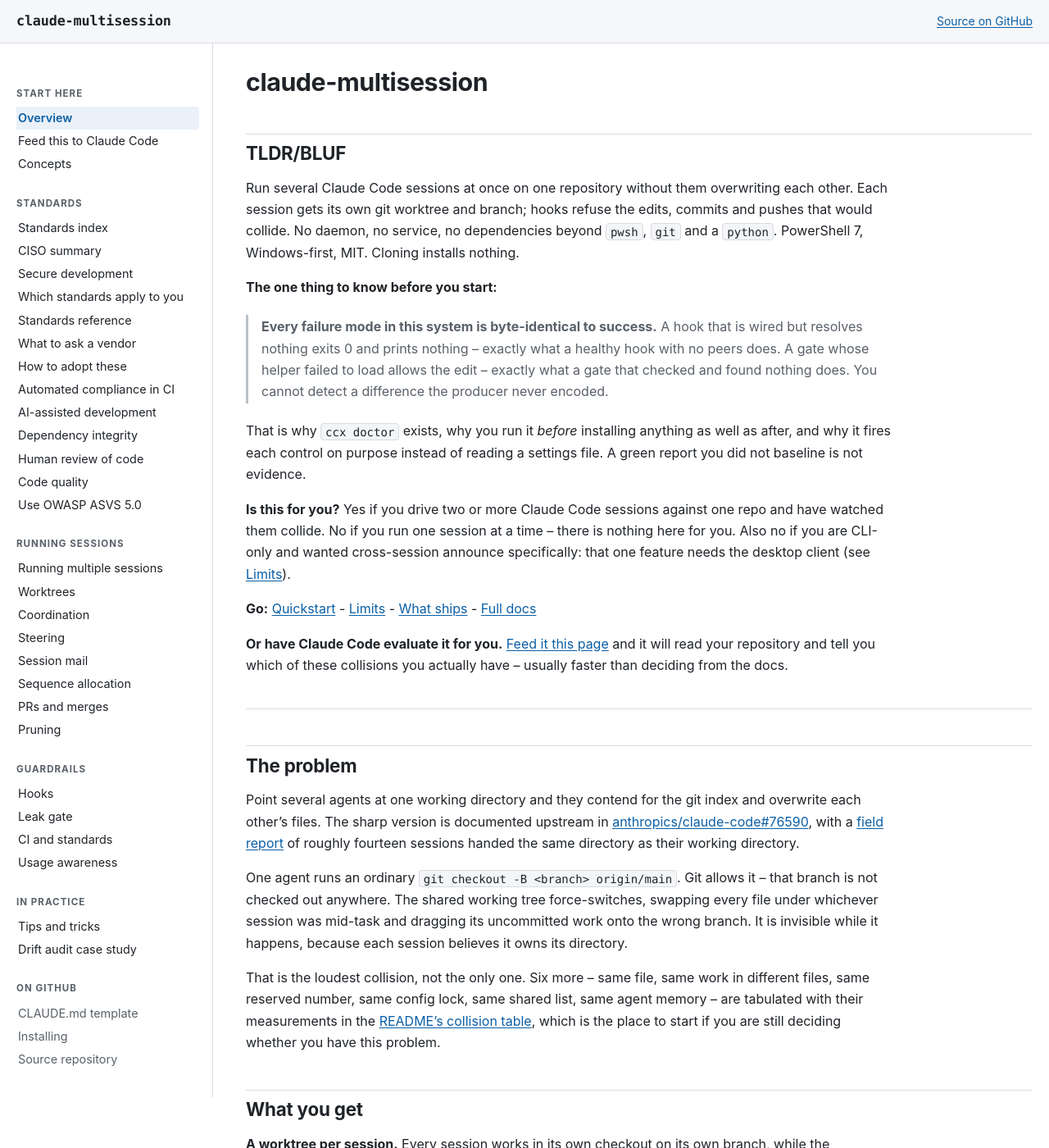
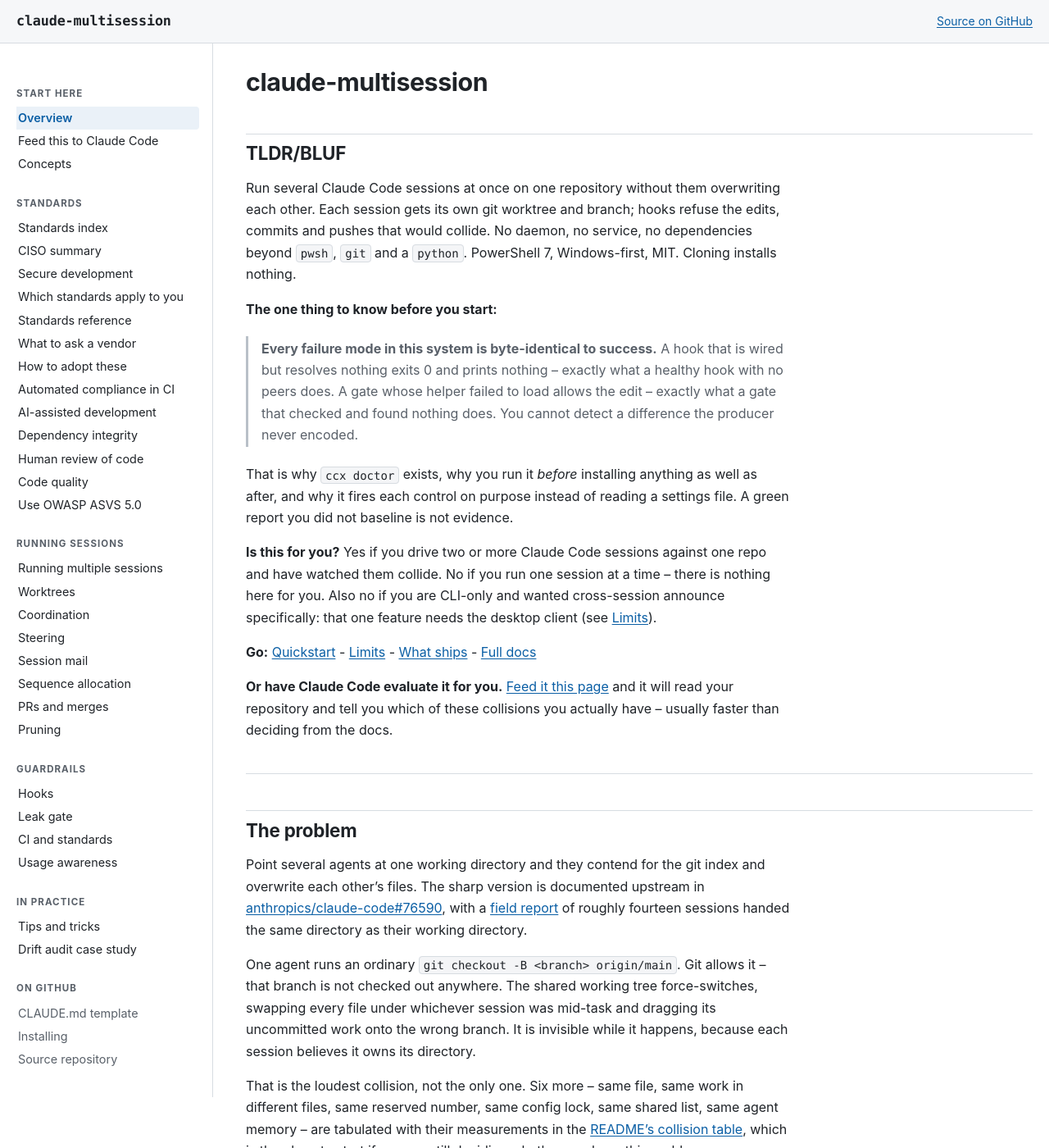
Before and after one commit to wshallwshall/claude-multisession, a Jekyll site: the page built from docs/index.md, in a window 1280 px wide and 1400 px high. Shown: the whole window at 82% size. Built offline with Jekyll 4.4.1, drawn with Linux system fonts in a browser that asks for light colours.

Commit message:
style(docs): 78ch measured as 85 rendered characters, because ch is the width of a zero
The measure was already capped, so this is not a missing rule -- it is a unit that reads narrower
than it renders. `ch` is the advance width of "0", which in this font stack is wider than the average
lowercase letter, so 78ch set paragraphs at 85 average characters on a 1280px viewport: ten past the
75 that typographic guidance treats as the top of the comfortable range, across roughly 172,000 words.

66ch measures at about 72. The comment records how to re-measure against a real paragraph rather than
trusting the unit, because the unit is what produced the wrong value in the first place.

Co-Authored-By: Claude Opus 5 <noreply@anthropic.com>

```diff
--- a/docs/assets/style.css
+++ b/docs/assets/style.css
@@ -41,7 +41,13 @@
   --code-keyword: #8a3b0b;
   --code-literal: #0b5fa5;
 
-  --measure: 78ch;
+  /* MEASURED, NOT CHOSEN BY EYE, and `ch` is why the old value read wider than it looked. `ch` is
+     the advance width of "0", which in this stack is wider than the average lowercase letter, so
+     78ch rendered as 85 average characters on a 1280px viewport -- ten above the 75 that typographic
+     guidance treats as the top of the comfortable range. 66ch measures at roughly 72. Re-measure
+     against a real paragraph rather than trusting the unit: append a hidden nowrap span of a-z to a
+     paragraph, divide its width by 26, and divide the paragraph width by that. */
+  --measure: 66ch;
   --content-max: 62rem;
   --sidebar-width: 15rem;
   --radius: 4px;
```
